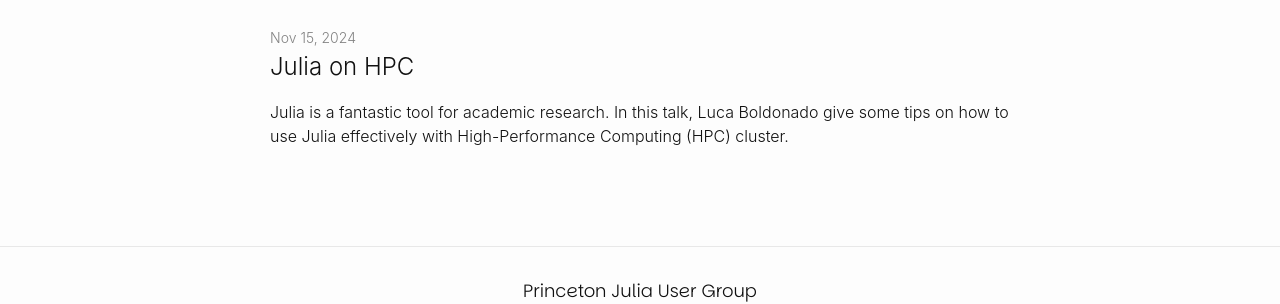
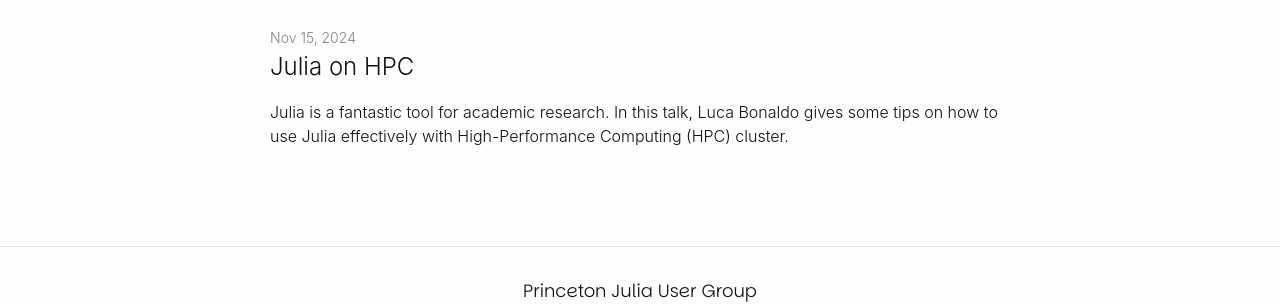
Before and after one commit to princeton-ddss/julia-user-group, a Jekyll site: the page built from index.md, in a window 1280 px wide. Shown: the part 521-825 px from the top of the page. Built offline with Jekyll 4.4.1, drawn with Linux system fonts in a browser that asks for light colours.

Commit message:
Fix typos

```diff
--- a/_posts/2024-11-15-julia-on-hpc.md
+++ b/_posts/2024-11-15-julia-on-hpc.md
@@ -5,4 +5,4 @@ date:   2024-11-15 08:37:24 -0500
 categories: meetings talks
 preview: false
 ---
-Julia is a fantastic tool for academic research. In this talk, Luca Boldonado give some tips on how to use Julia effectively with High-Performance Computing (HPC) cluster.
+Julia is a fantastic tool for academic research. In this talk, Luca Bonaldo gives some tips on how to use Julia effectively with High-Performance Computing (HPC) cluster.
--- a/contact.md
+++ b/contact.md
@@ -7,4 +7,4 @@ permalink: /contact/
 Princeton community members can keep informed by subscribing to our [listserv](https://lists.princeton.edu/cgi-bin/wa?SUBED1=JULIA-USER-GROUP). We also have a Slack channel in the [Data-Driven Social Science workspace](https://join.slack.com/t/ddss-princeton/signup). Slide and code snippets from previous meetings are available from the group's [GitHub repo](https://www.github.com/princeton-ddss/julia-user-group).
 
 ## Organizers
-The group is maintained by research software engineers Colin Swaney ([colinswaney@princeton.edu](colinswaney@princeton.edu)) and Luca Boldonado ([lucaboldonado@princeton.edu](lucaboldonado@princeton.edu)).
+The group is maintained by research software engineers Colin Swaney ([colinswaney@princeton.edu](colinswaney@princeton.edu)) and Luca Bonaldo ([lucaboldonado@princeton.edu](lucabonaldo@princeton.edu)).
```
